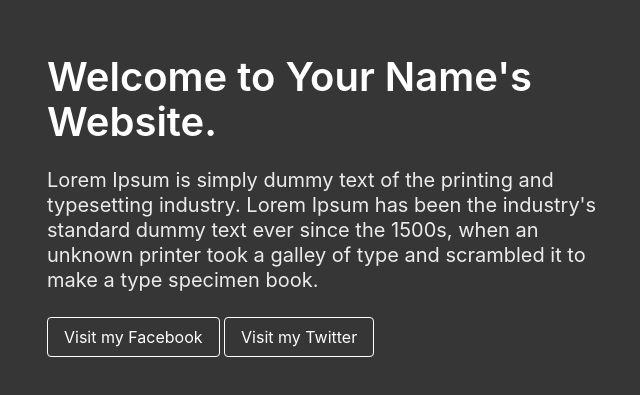
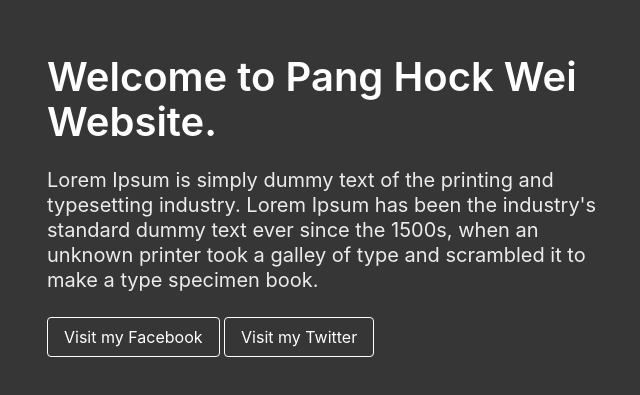
Before and after one commit to Willampang/panghockwei.github.io, a plain HTML site: page index.html in a window 1280 px wide. Shown: the part 195-590 px from the top of the page, without its empty margins (311-951 px from the left). Drawn offline with nearby package versions, Linux system fonts and the light colour scheme.

Commit message:
change name

```diff
--- a/index.html
+++ b/index.html
@@ -1,7 +1,7 @@
 <!DOCTYPE html>
 <html>
     <head>
-        <title>Your Name's Website</title>
+        <title>Pang Hock Wei Website</title>
         <link rel="stylesheet"
             href="https://cdn.jsdelivr.net/npm/bulma@0.9.2/css/bulma.min.css">
         <meta name="viewport" content="width=device-width, initial-scale=1">
@@ -13,7 +13,7 @@
             <div class="columns is-vcentered is-centered">
                 <div class="column is-6">
                     <div class="block">
-                        <h1 class="title is-2">Welcome to Your Name's Website.</h1>
+                        <h1 class="title is-2">Welcome to Pang Hock Wei Website.</h1>
                     </div>
                     <div class="block">
                         <h2 class="subtitle">Lorem Ipsum is simply dummy text of the printing and typesetting industry. Lorem Ipsum has been the industry's standard dummy text ever since the 1500s, when an unknown printer took a galley of type and scrambled it to make a type specimen book.<br>
```
